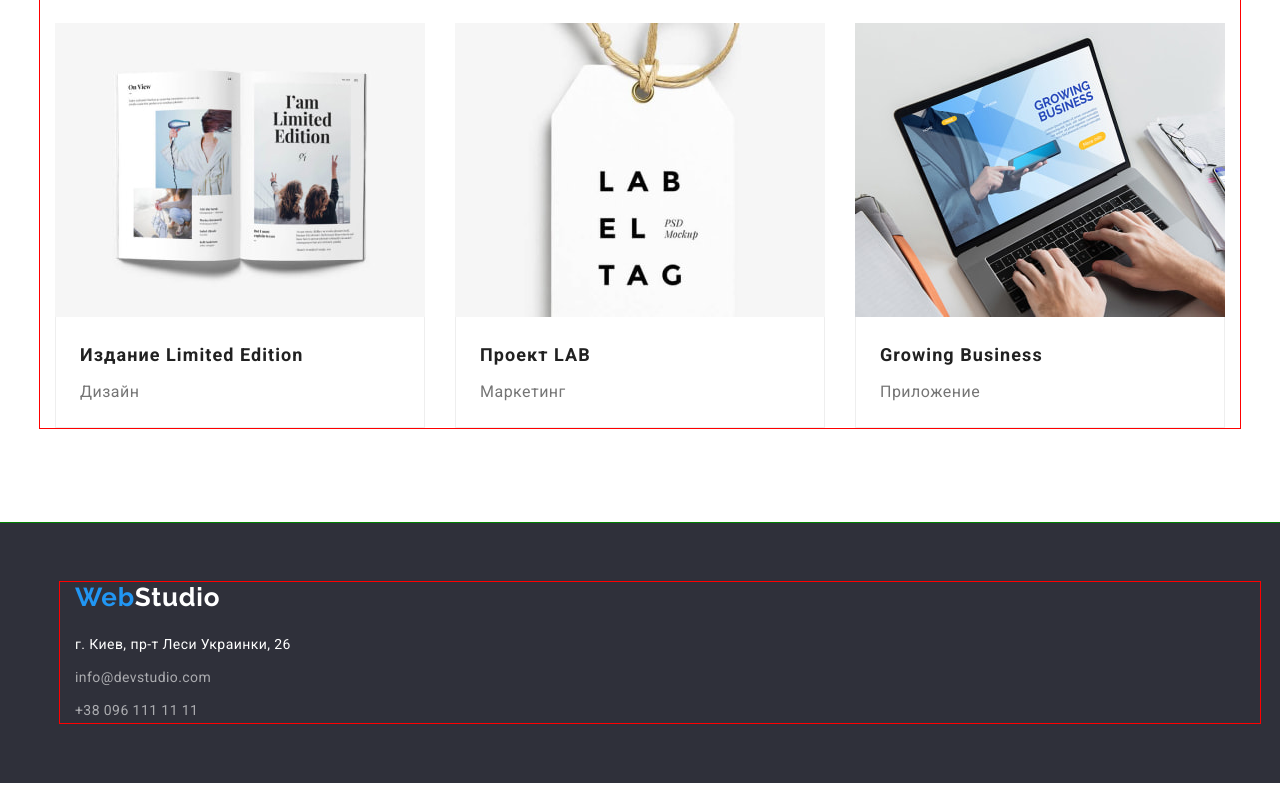
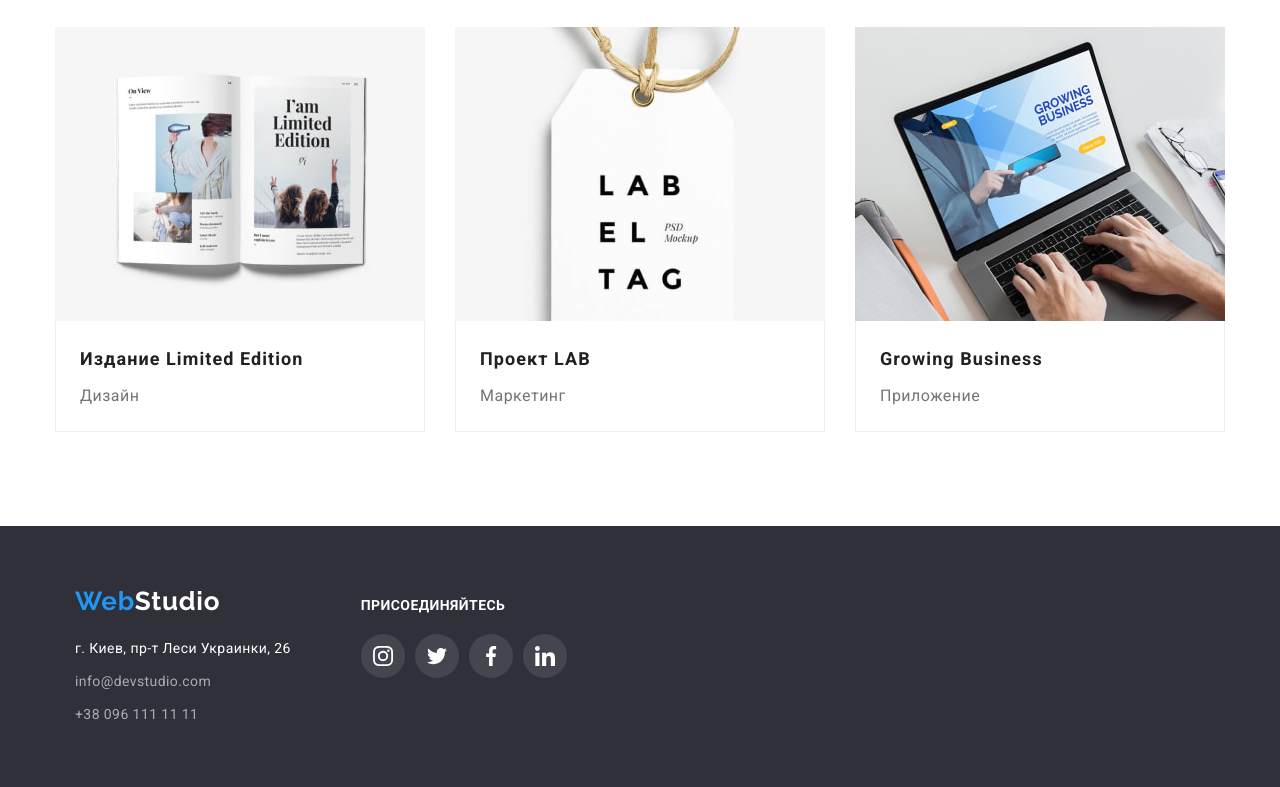
Before and after one commit to Kl0filinj/goit-markup-hw-04, a plain HTML site: page portfolio.html in a window 1280 px wide. Shown: the part 1118-1905 px from the top of the page. Drawn offline with nearby package versions, Linux system fonts and the light colour scheme.

Commit message:
Конец работы

```diff
--- a/css/styles.css
+++ b/css/styles.css
@@ -72,13 +72,13 @@ img {
     margin-right: auto;
     margin-left: auto;
     padding:0 15px ;
-    outline: red solid 1px;
+    /* outline: red solid 1px; */
 }
 
 .section {
     padding-top: 94px;
     padding-bottom: 94px;
-    outline: green solid 1px;
+    /* outline: green solid 1px; */
 }
 
 /* .section:nth-child(2n+1) {
@@ -309,15 +309,11 @@ img {
     padding-bottom: 25px;
 }
 
-.icon-benefits {
-    display: block;
-    margin-left: auto;
-    margin-right: auto;
-    /* padding-top: 25px;
-    padding-bottom: 25px; */
-}
+.thumb-benefits {
+    display: flex;
+    align-items: center;
+    justify-content: center;
 
-.thumb-benefits {
     background-color: var(--main-button-bg-color);
     border-radius: 4px;
 
@@ -388,7 +384,6 @@ img {
 .workers-position {
     color: var(--main-text-color);
 
-
     text-align: center;
     font-size: 16px;
     line-height: 1.18;
@@ -397,7 +392,6 @@ img {
 
 .workers-list {
     display: flex;
-    justify-content: center;
 }
 
 .workers-item:not(:first-child) {
@@ -410,8 +404,9 @@ img {
 }
 
 .card-bottom {
-    /* background-color: #fff; */
+    background-color: var(--accent-white-color);
     padding: 30px 0;
+    border-radius: 0px 0px 4px 4px;
 }
 
 .project-card-bottom {
@@ -461,6 +456,7 @@ img {
 
 .regular-customers-list {
     display: flex;
+    align-items: center;
     justify-content: center;
 }
 
@@ -528,6 +524,38 @@ img {
     color: rgba(255, 255, 255, 0.6);
 }
 
+.footer-soc-thumb {
+    display: flex;
+    justify-content: center;
+
+    margin-top: 20px;
+}
+
+.footer-soc-title {
+    font-size: 14px;
+    line-height: 1.14;
+    letter-spacing: 0.03em;
+    text-transform: uppercase;
+    color: var(--accent-white-color);
+}
+
+.flex-footer {
+    display: flex;
+}
+
+.footer-item:not(:first-child) {
+    margin-top: 12px;
+    margin-left: 70px;
+}
+
+.footer-icon {
+    fill: var(--accent-white-color);
+}
+
+.footer-icon-link {
+    background-color: rgba(255, 255, 255, 0.1);
+}
+
 /* Страница Портфолио */
 /* Фильтр */
 
--- a/portfolio.html
+++ b/portfolio.html
@@ -23,8 +23,20 @@
                 </ul>
             </nav>
             <ul class="auth-info">
-                <li class="auth-item"><a href="mailto:info@devstudio.com" class="auth-link">info@devstudio.com</a></li>
-                <li class="auth-item"><a href="tel:+380961111111" class="auth-link">+38 096 111 11 11</a></li>
+                <li class="auth-item">
+                    <a href="mailto:info@devstudio.com" class="auth-link">
+                        <svg class="icon-auth" width="16" height="12">
+                            <use href="./images/sprite.svg#envelope"></use>
+                        </svg>
+                        info@devstudio.com</a>
+                </li>
+                <li class="auth-item">
+                    <a href="tel:+380961111111" class="auth-link">
+                        <svg class="icon-auth" width="10" height="16">
+                            <use href="./images/sprite.svg#smartphone"></use>
+                        </svg>
+                        +38 096 111 11 11</a>
+                </li>
             </ul>
         </div>
     </header>
@@ -111,6 +123,7 @@
     </main>
     <footer class="page-footer">
         <div class="container flex-footer">
+            <div class="footer-item">
                 <a href="index.html" class="logo footer-logo">Web<span class="logo-accent light">Studio</span></a>
                 <address class="footer-address">
                     <ul class="address-list">
@@ -120,6 +133,33 @@
                     </ul>
                 </address>
             </div>
+
+            <div class="footer-item">
+                <h3 class="footer-soc-title">присоединяйтесь</h3>
+                <div class="footer-soc-thumb">
+                    <a href="#" class="soc-med-link footer-icon-link">
+                        <svg class="soc-med-icon footer-icon" width="20" height="20">
+                            <use href="./images/sprite.svg#instagram"></use>
+                        </svg>
+                    </a>
+                    <a href="#" class="soc-med-link footer-icon-link">
+                        <svg class="soc-med-icon footer-icon" width="20" height="20">
+                            <use href="./images/sprite.svg#twitter"></use>
+                        </svg>
+                    </a>
+                    <a href="#" class="soc-med-link footer-icon-link">
+                        <svg class="soc-med-icon footer-icon" width="20" height="20">
+                            <use href="./images/sprite.svg#facebook"></use>
+                        </svg>
+                    </a>
+                    <a href="#" class="soc-med-link footer-icon-link">
+                        <svg class="soc-med-icon footer-icon" width="20" height="20">
+                            <use href="./images/sprite.svg#linkedin"></use>
+                        </svg>
+                    </a>
+                </div>
+            </div>
+        </div>
     </footer>
 </body>
 </html>
```
Also changed, not shown: index.html (+32 -2 lines). Lines whose indentation alone changed are shown as unchanged.
